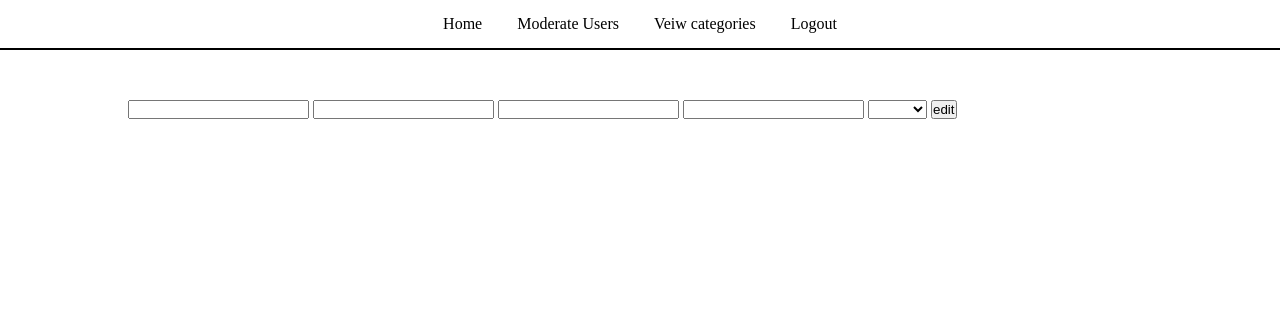
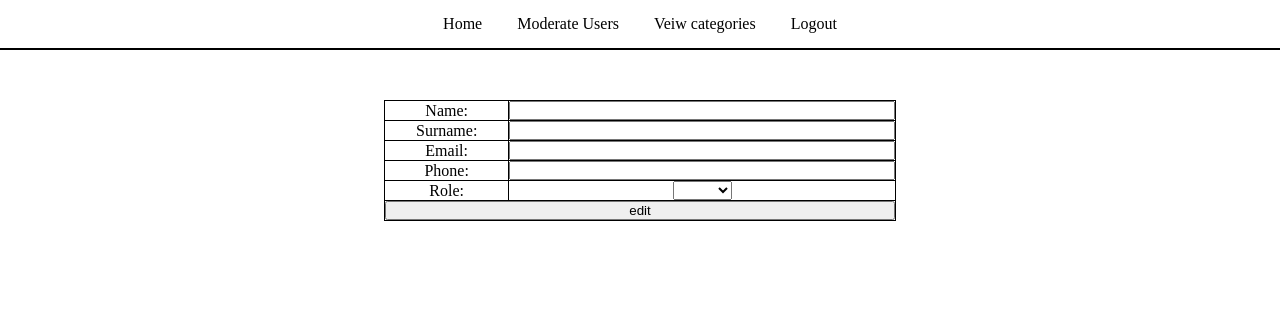
Before and after one commit to Mr-No-bo-dy/Stationery, a PHP site: the page made by app/resources/views/admin/user/edit.php in a window 1280 px wide. Shown: the top 310 px of the page. Run offline with PHP 8.4, Linux system fonts and the light colour scheme; the template is opened without the code that fills it, so the values that code supplies are empty; the visitor is signed in with stand-in values (Sample User, id 1).

Commit message:
final push before merge(some fixes and styles)

```diff
--- a/app/resources/css/styles.css
+++ b/app/resources/css/styles.css
@@ -17,41 +17,53 @@ nav ul {
     gap: 10px;
 }
 
-table {
+
+.users table {
     width: 90%;
     text-align: center;
     border-collapse: collapse;
     border: black .5px solid;
 }
 
-tr {
+.users tr {
     width: 100%;
     border: black .5px solid;
 }
 
-td,
-th {
+.users td,
+.users th {
     padding: 5px 10px;
     width: 15%;
     border-left: black .5px solid;
     border-right: black .5px solid;
 }
 
-td:nth-child(1),
-th:nth-child(1){
+.users td:nth-child(1),
+.users th:nth-child(1){
     width: 3%;
 }
-td:nth-child(7):hover,
-td:nth-child(8):hover{
+.users td:nth-child(7):hover,
+.users td:nth-child(8):hover{
     background-color: #b0b0b0;
     cursor: pointer;
 }
-tr:hover td {
+.users tr:hover td {
     background-color: #dcdbdb;
 }
 
-td:nth-child(9) {
+.users td:nth-child(9) {
     width: 5%;
+}
+.edit table{
+    margin: 0 auto;
+    width: 50%;
+}
+.edit td{
+    padding: 0;
+}
+.edit td input{
+    width: 100%;
+    height: 100%;
 }
 
 img {
@@ -83,6 +95,12 @@ ul, ol {
     color: #000;
     text-decoration: none;
 }
+.profile_photo img {
+    width: 50px;
+    height: 50px;
+    border-radius: 50%;
+}
+
 
 .head_link:hover {
     color: #00f;
--- a/app/resources/views/admin/user/edit.php
+++ b/app/resources/views/admin/user/edit.php
@@ -3,19 +3,40 @@
 
 ?>
 
-<main>
+<main class="users edit">
     <div class="wrapper">
     <form action="edit" method="post">
+        <table>
+            <tr>
+                <td>Name:</td>
+                <td> <input type="text" name="user[name]" value="<?=$user['name']?>"></td>
+            </tr>
+            <tr>
+                <td>Surname:</td>
+                <td><input type="text" name="user[surname]" value="<?=$user['surname']?>"></td>
+            </tr>
+            <tr>
+                <td>Email:</td>
+                <td><input type="text" name="user[email]" value="<?=$user['email']?>"></td>
+            </tr>
+            <tr>
+                <td>Phone:</td>
+                <td> <input type="text" name="user[phone]" value="<?=$user['phone']?>"></td>
+            </tr>
+            <tr>
+                <td>Role:</td>
+                <td> <select name="user[role]">
+                        <option selected value="<?= $user['role'] ?>"><?= $user['role'] ?></option>
+                        <option value="<?= $user['role'] == 'admin' ? 'user' : 'admin' ?>"><?= $user['role'] == 'admin' ? 'user' : 'admin' ?></option>
+                    </select></td>
+            </tr>
+            <tr>
+                <td colspan="2"> <input type="submit" name="saveUserChanges" value="edit"></td>
+            </tr>
+        </table>
         <input type="hidden" name="user[id]" value="<?=$user['id']?>">
-        <input type="text" name="user[name]" value="<?=$user['name']?>">
-    <input type="text" name="user[surname]" value="<?=$user['surname']?>">
-    <input type="text" name="user[email]" value="<?=$user['email']?>">
-    <input type="text" name="user[phone]" value="<?=$user['phone']?>">
-        <select name="user[role]">
-            <option selected value="<?= $user['role'] ?>"><?= $user['role'] ?></option>
-            <option value="<?= $user['role'] == 'admin' ? 'user' : 'admin' ?>"><?= $user['role'] == 'admin' ? 'user' : 'admin' ?></option>
-        </select>
-        <input type="submit" name="saveUserChanges" value="edit">
+
+
     </form>
     </div>
 </main>
--- a/app/resources/views/admin/user/users.php
+++ b/app/resources/views/admin/user/users.php
@@ -2,7 +2,7 @@
 
 ?>
 
-    <main>
+    <main class="users">
         <div class="wrapper">
 
         <h1>Hi, <?= $_SESSION['user']->fillable['name'] ?? 'guest' ?> ADMIN</h1>
--- a/app/resources/views/site/components/header.php
+++ b/app/resources/views/site/components/header.php
@@ -22,7 +22,9 @@
                 <li><a class="head_link" href="register">Register</a></li>
                 <li><a class="head_link" href="login">Login</a></li>
             <?php } else { ?>
-                    <li><a class="head_link" href="profile">Profile</a></li>
+                <li>
+                    <a class="head_link profile_photo" href="profile"><img src="<?= 'app/resources/img/users/' . $_SESSION['user']['photo'] ?>" alt="profile photo"></a>
+                </li>
                 <li><a class="head_link" href="logout">Logout</a></li>
             <?php } ?>
         </ul>
```
Lines whose indentation alone changed are shown as unchanged.
